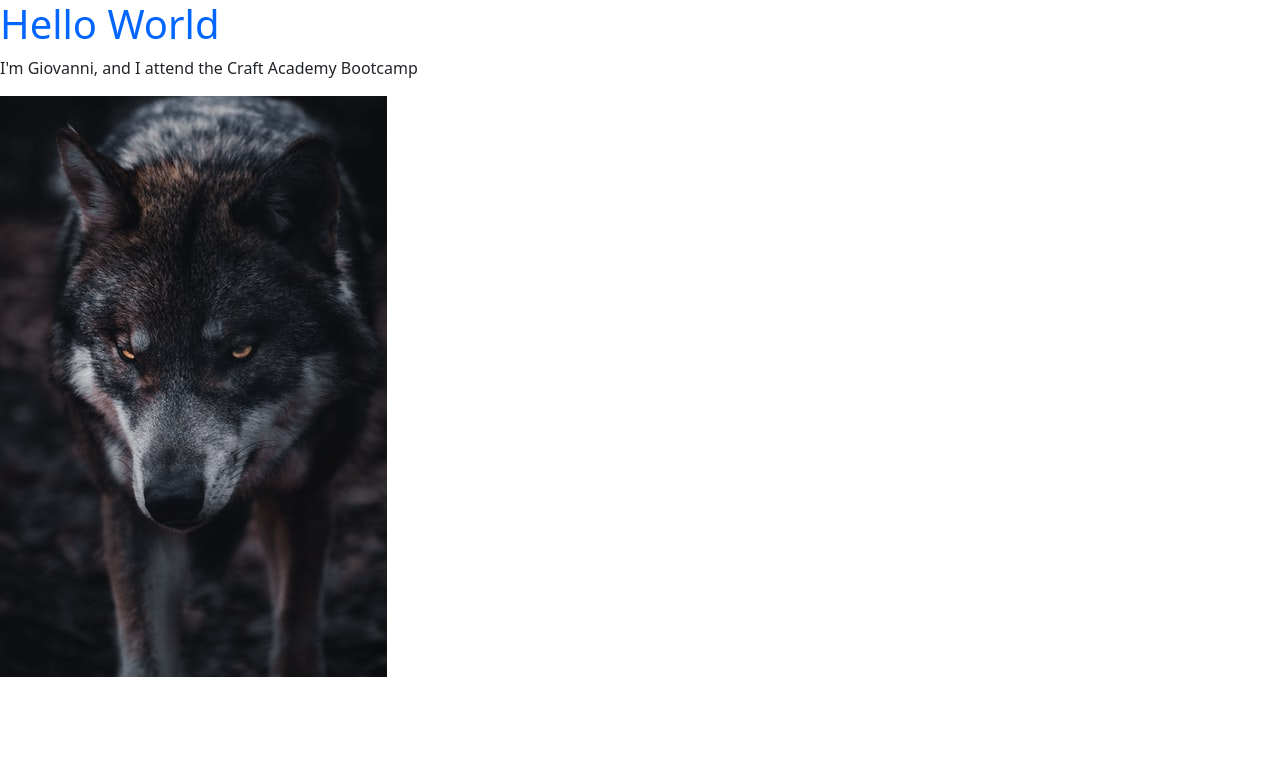
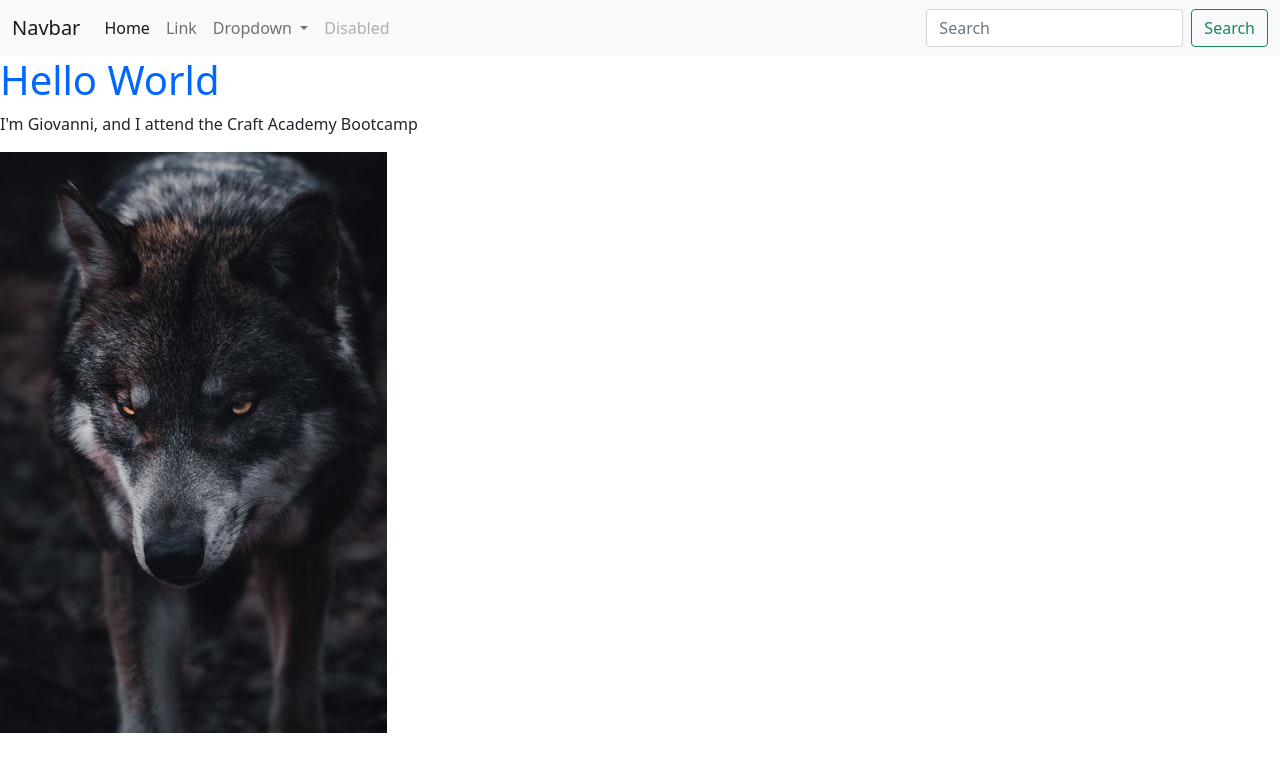
Before and after one commit to giacoletti/giacoletti.github.io, a website: page index.html in a window 1280 px wide. Drawn offline with nearby package versions, Linux system fonts and the light colour scheme.

Commit message:
adding navbar to index page

```diff
--- a/index.html
+++ b/index.html
@@ -11,10 +11,53 @@
 </head>
 
 <body>
+    <nav class="navbar navbar-expand-lg navbar-light bg-light">
+        <div class="container-fluid">
+            <a class="navbar-brand" href="#">Navbar</a>
+            <button class="navbar-toggler" type="button" data-bs-toggle="collapse"
+                data-bs-target="#navbarSupportedContent" aria-controls="navbarSupportedContent" aria-expanded="false"
+                aria-label="Toggle navigation">
+                <span class="navbar-toggler-icon"></span>
+            </button>
+            <div class="collapse navbar-collapse" id="navbarSupportedContent">
+                <ul class="navbar-nav me-auto mb-2 mb-lg-0">
+                    <li class="nav-item">
+                        <a class="nav-link active" aria-current="page" href="#">Home</a>
+                    </li>
+                    <li class="nav-item">
+                        <a class="nav-link" href="#">Link</a>
+                    </li>
+                    <li class="nav-item dropdown">
+                        <a class="nav-link dropdown-toggle" href="#" id="navbarDropdown" role="button"
+                            data-bs-toggle="dropdown" aria-expanded="false">
+                            Dropdown
+                        </a>
+                        <ul class="dropdown-menu" aria-labelledby="navbarDropdown">
+                            <li><a class="dropdown-item" href="#">Action</a></li>
+                            <li><a class="dropdown-item" href="#">Another action</a></li>
+                            <li>
+                                <hr class="dropdown-divider">
+                            </li>
+                            <li><a class="dropdown-item" href="#">Something else here</a></li>
+                        </ul>
+                    </li>
+                    <li class="nav-item">
+                        <a class="nav-link disabled">Disabled</a>
+                    </li>
+                </ul>
+                <form class="d-flex">
+                    <input class="form-control me-2" type="search" placeholder="Search" aria-label="Search">
+                    <button class="btn btn-outline-success" type="submit">Search</button>
+                </form>
+            </div>
+        </div>
+    </nav>
     <h1>Hello World</h1>
     <p>I'm Giovanni, and I attend the Craft Academy Bootcamp
     <p>
-    <img src="images/wolf.jpeg" alt="Frontal picture of a wolf">
+        <img src="images/wolf.jpeg" alt="Frontal picture of a wolf">
+
+        <script src="https://cdn.jsdelivr.net/npm/bootstrap@5.1.3/dist/js/bootstrap.bundle.min.js" integrity="sha384-ka7Sk0Gln4gmtz2MlQnikT1wXgYsOg+OMhuP+IlRH9sENBO0LRn5q+8nbTov4+1p" crossorigin="anonymous"></script>
 </body>
 
 
```
